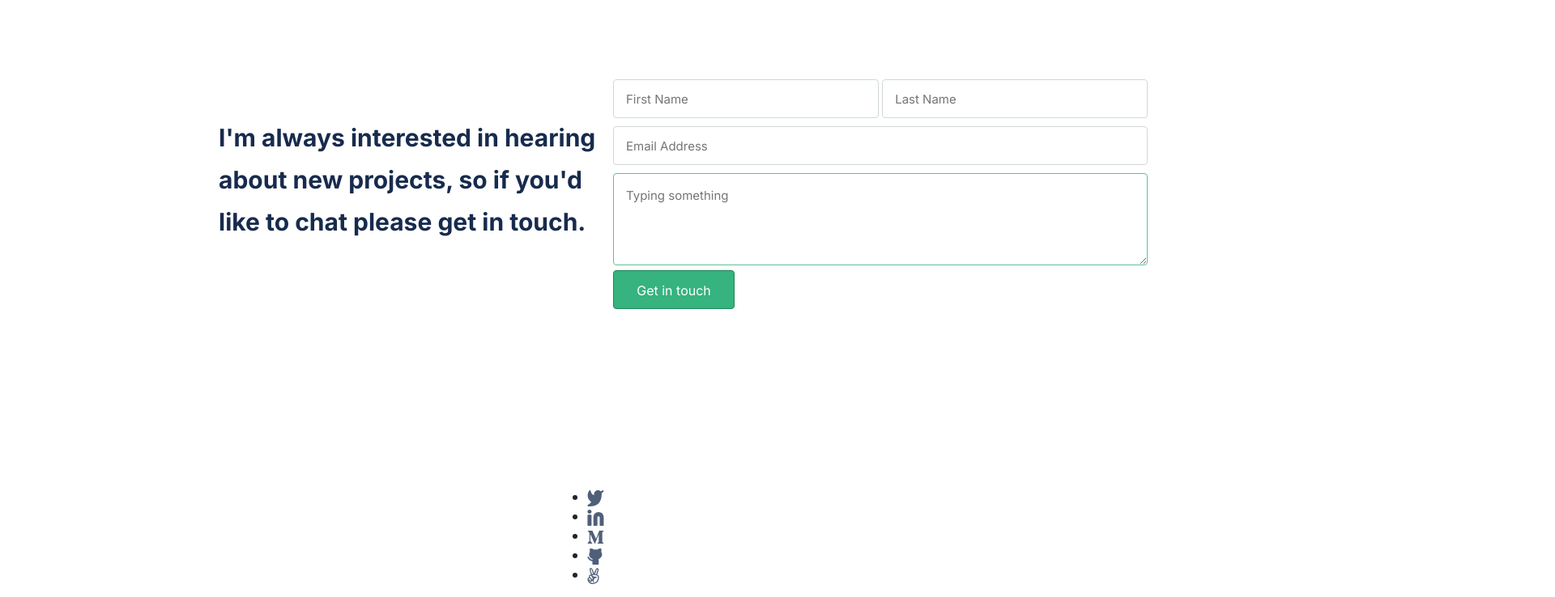
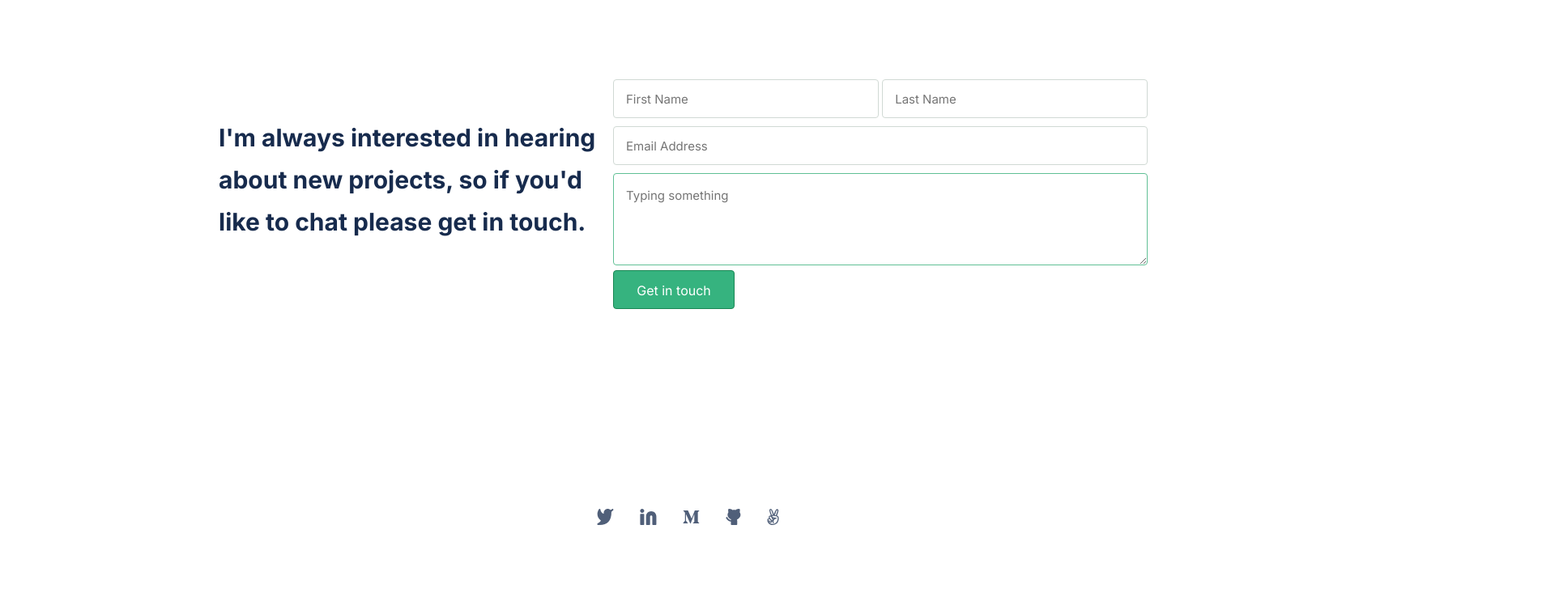
Before and after one commit to aima98/Portfolio-Bootstrap, a website: page index.html in a window 1280 px wide. Shown: the part 3010-3748 px from the top of the page at 81% size, 1920 px wide, since content can reach past the window. Drawn offline with Linux system fonts and the light colour scheme.

Commit message:
Modify style.css file

```diff
--- a/index.html
+++ b/index.html
@@ -379,33 +379,17 @@
       </div>
 
       <footer>
-        <ul class="social_links">
-          <li>
-            <a href=""
-              ><img src="./assets/images/twitter.svg" alt="twitter icon"
-            /></a>
-          </li>
-          <li>
-            <a href=""
-              ><img src="./assets/images/linkedin-icon.svg" alt="linked icon"
-            /></a>
-          </li>
-          <li>
-            <a href=""
-              ><img src="./assets/images/medium.svg" alt="medium icon"
-            /></a>
-          </li>
-          <li>
-            <a href=""
-              ><img src="./assets/images/github.svg" alt="github icon"
-            /></a>
-          </li>
-          <li>
-            <a href=""
-              ><img src="./assets/images/angellist.svg" alt="angellist icon"
-            /></a>
-          </li>
-        </ul>
+        <footer>
+          <div class="col-sm-12">
+            <ul class="list-group-horizontal5">
+              <li class="list-group-horizontal-item1"><img src="./assets/images/twitter.svg" alt="twitter icon"></li>
+              <li class="list-group-horizontal-item1"><img src="./assets/images/linkedin-icon.svg" alt="linked icon"></li>
+              <li class="list-group-horizontal-item1"><img src="./assets/images/medium.svg" alt="medium icon"></li>
+              <li class="list-group-horizontal-item1"><img src="./assets/images/github.svg" alt="github icon"></li>
+              <li class="list-group-horizontal-item1"><img src="./assets/images/angellist.svg" alt="angellist icon"></li>
+            </ul>
+          </div>
+        </footer>
       </footer>
     </section>
   </body>
--- a/style.css
+++ b/style.css
@@ -70,7 +70,7 @@ section .about-me {
   gap: 24px;
   height: 350px;
   margin-right: -188px;
-margin-top: 195px;
+  margin-top: 195px;
 }
 
 .about-cards h3 {
@@ -215,6 +215,29 @@ div .list-group-horizontal4 {
 }
 
 div .list-group-horizontal4 li {
+  display: flex;
+  flex-direction: row;
+  align-items: center;
+  padding: 12px;
+  width: 77px;
+  height: 40px;
+  background: #fff;
+  border-radius: 8px;
+}
+
+div .list-group-horizontal5 {
+  display: flex;
+  flex-direction: row;
+  align-items: center;
+  padding: 0;
+  gap: 8px;
+  width: 77px;
+  height: 40px;
+  margin-top: -119px;
+  margin-left: -350px;
+}
+
+div .list-group-horizontal5 li {
   display: flex;
   flex-direction: row;
   align-items: center;
```
